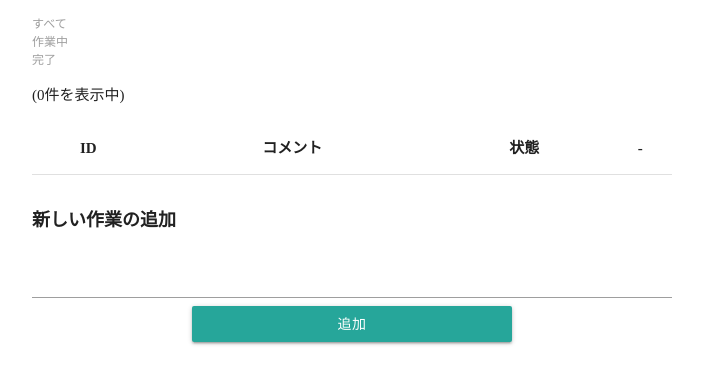
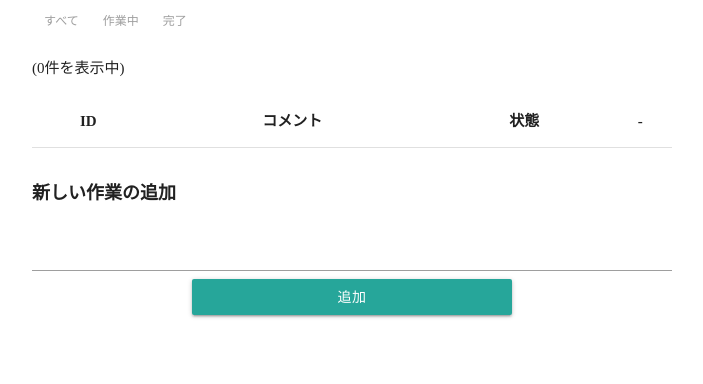
Before and after one commit to soya111/vue-todo, a plain HTML site: page index.html in a window 1280 px wide. Shown: the whole page, without its empty margins (288-991 px from the left). Drawn offline with nearby package versions, Linux system fonts and the light colour scheme.

Commit message:
optionの表示を横並びにした

```diff
--- a/index.html
+++ b/index.html
@@ -7,17 +7,20 @@
     <meta http-equiv="X-UA-Compatible" content="ie=edge">
     <link rel="stylesheet" href="https://cdnjs.cloudflare.com/ajax/libs/materialize/1.0.0/css/materialize.min.css">
     <link rel="stylesheet" href="./main.css">
-    <title>Vue.js App</title>
+    <title>Todo App</title>
 </head>
 
 <body>
     <div id="app">
-        <ul>
-            <label v-for="label in options">
-                <li><input type="radio" v-model="current" v-bind:value="label.value">{{ label.label }}
+        <div class="option">
+            <label v-for="label in options" class="option-label">
+                <li>
+                    <input type="radio" v-model="current" v-bind:value="label.value">{{ label.label }}
                 </li>
             </label>
-        </ul>
+        </div>
+
+
 
         <p>({{ computedTodos.length }}件を表示中)</p>
         <table class="centered highlight">
--- a/main.css
+++ b/main.css
@@ -69,3 +69,10 @@ h2{
     font-size: large;
     font-weight: 700;
 }
+.option{
+    display: flex;
+}
+.option li{
+    list-style: none;
+    padding: 1em;
+}
```
